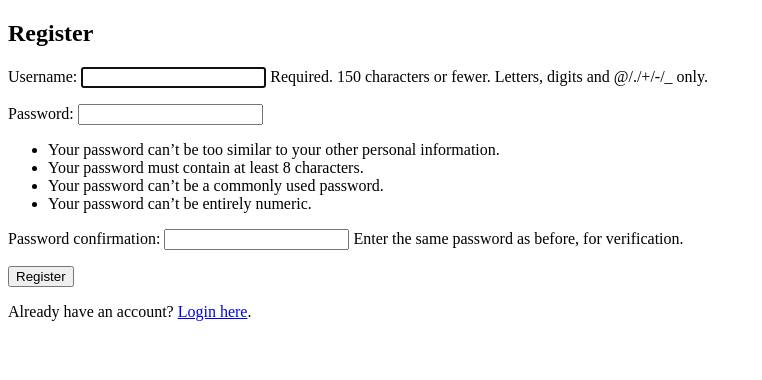
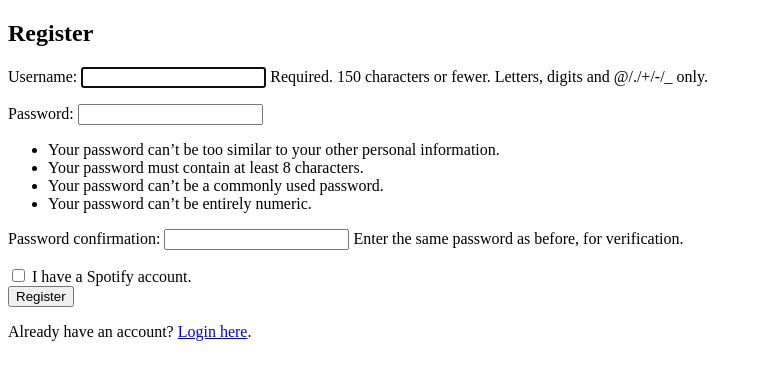
Before and after one commit to akshaya2005/Spotify-Wrapped, a Django app: page /frontend/register/ in a window 1280 px wide. Shown: the top 380 px of the page, without its empty margins (0-762 px from the left). Run offline with Django 5.2, Linux system fonts and the light colour scheme.

Commit message:
Can only register an account if user has a Spotify account

```diff
--- a/project2/frontend/templates/frontend/register.html
+++ b/project2/frontend/templates/frontend/register.html
@@ -8,9 +8,22 @@
     <h2>Register</h2>
     <form method="post">
         {% csrf_token %}
+
+        <!-- Display the form fields (username, password, etc.) -->
         {{ form.as_p }}
+
+        <!-- Add the checkbox for confirming Spotify account -->
+        <div>
+            <label for="has_spotify_account">
+                <input type="checkbox" name="has_spotify_account" required>
+                I have a Spotify account.
+            </label>
+        </div>
+
+        <!-- Register button -->
         <button type="submit">Register</button>
     </form>
+
     <p>Already have an account? <a href="{% url 'frontend:login' %}">Login here</a>.</p>
 </body>
 </html>
--- a/project2/frontend/views.py
+++ b/project2/frontend/views.py
@@ -3,6 +3,7 @@ from django.shortcuts import render
 from django.contrib.auth import login, logout, authenticate
 from django.contrib.auth.forms import UserCreationForm, AuthenticationForm
 from django.shortcuts import render, redirect
+from django.contrib import messages
 
 
 
@@ -21,12 +22,28 @@ def intro_view(request):
 def register_view(request):
     if request.method == 'POST':
         form = UserCreationForm(request.POST)
+
+        # Check if the checkbox was checked
+        has_spotify_account = request.POST.get('has_spotify_account')
+
         if form.is_valid():
-            form.save()  # Save the new user
-            return redirect('frontend:login')  # Redirect to login page after registration
+            if not has_spotify_account:
+                # Add error if the checkbox is not checked
+                form.add_error('has_spotify_account', 'You must have a Spotify account to register.')
+            else:
+                # Save the new user if the form is valid and checkbox is checked
+                form.save()
+                return redirect('frontend:login')  # Redirect to login page after successful registration
+        else:
+            # If the form is invalid, add a general error message
+            messages.error(request, 'Please correct the errors below.')
+
+        return render(request, 'frontend/register.html', {'form': form})
+
     else:
         form = UserCreationForm()
     return render(request, 'frontend/register.html', {'form': form})
+
 
 # Login view
 def login_view(request):
```
Also changed, not shown: project2/db.sqlite3.
